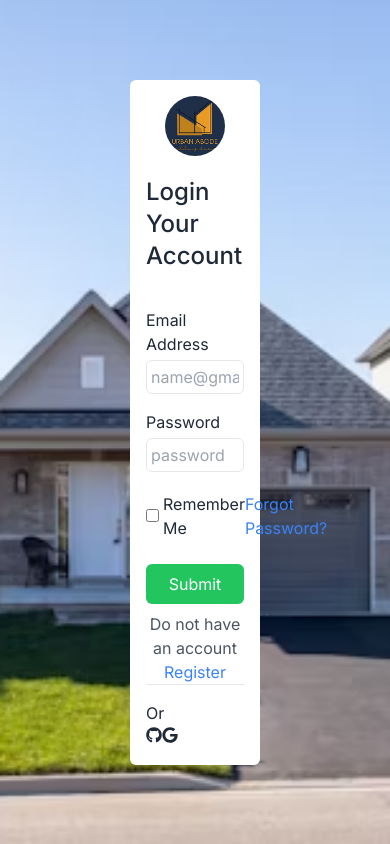
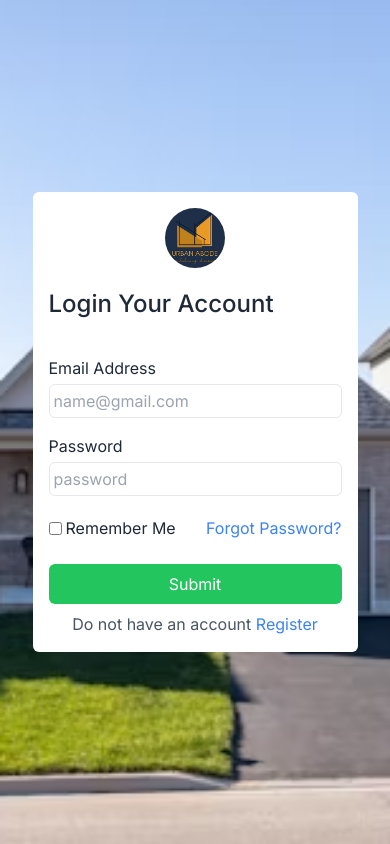
Before and after one commit to Mirhasankhan/urban-adobe-frontend, a Next.js app: page /login in a window 390 px wide. Built offline with nearby package versions, Linux system fonts and the light colour scheme.

Commit message:
some responsive work done

```diff
--- a/src/app/login/page.tsx
+++ b/src/app/login/page.tsx
@@ -7,8 +7,8 @@ import Link from "next/link";
 import { useRouter } from "next/navigation";
 import axios from "axios";
 import { toast } from "sonner";
-import { FaGithub, FaGoogle } from "react-icons/fa";
-import { signIn } from "next-auth/react";
+// import { FaGithub, FaGoogle } from "react-icons/fa";
+// import { signIn } from "next-auth/react";
 
 type Inputs = {
   name: string;
@@ -45,7 +45,7 @@ const Login = () => {
       style={{ backgroundImage: `url(${bgImag.src})` }}
     >
       <form
-        className="bg-white rounded-md p-4 w-1/3 mx-auto"
+        className="bg-white rounded-md p-4 w-5/6 md:w-1/3 mx-auto"
         onSubmit={handleSubmit(onSubmit)}
       >
         <Link href={"/"}>
@@ -99,8 +99,8 @@ const Login = () => {
             Register
           </Link>
         </h1>
-        <h1 className="border-t pt-4">Or</h1>
-        <button
+        {/* <h1 className="border-t pt-4">Or</h1> */}
+        {/* <button
           onClick={() =>
             signIn("github", {
               callbackUrl: "http://localhost:3000/dashboard",
@@ -117,7 +117,7 @@ const Login = () => {
           }
         >
           <FaGoogle></FaGoogle>
-        </button>
+        </button> */}
       </form>
     </div>
   );
--- a/src/app/register-seller/page.tsx
+++ b/src/app/register-seller/page.tsx
@@ -41,7 +41,7 @@ const SellerRegister = () => {
       style={{ backgroundImage: `url(${bgImag.src})` }}
     >
       <form
-        className="bg-white rounded-md p-4 w-1/3 mx-auto"
+        className="bg-white rounded-md p-4 w-5/6 md:w-1/3 mx-auto"
         onSubmit={handleSubmit(onSubmit)}
       >
         <Link href={"/"}>
--- a/src/app/register/page.tsx
+++ b/src/app/register/page.tsx
@@ -41,7 +41,7 @@ const Register = () => {
       style={{ backgroundImage: `url(${bgImag.src})` }}
     >
       <form
-        className="bg-white rounded-md p-4 w-1/3 mx-auto"
+        className="bg-white rounded-md p-4 w-5/6 md:w-1/3 mx-auto"
         onSubmit={handleSubmit(onSubmit)}
       >
         <Link href={"/"}>
--- a/src/components/shared/Header.tsx
+++ b/src/components/shared/Header.tsx
@@ -58,7 +58,9 @@ const Header = () => {
         ) : (
           <div>
             <Link href={"/login"}>
-              <button className="bg-green-500 rounded-md p-2">Sign Up</button>
+              <button className="bg-green-500 rounded-md py-2 px-5">
+                Login
+              </button>
             </Link>
           </div>
         )}
```
